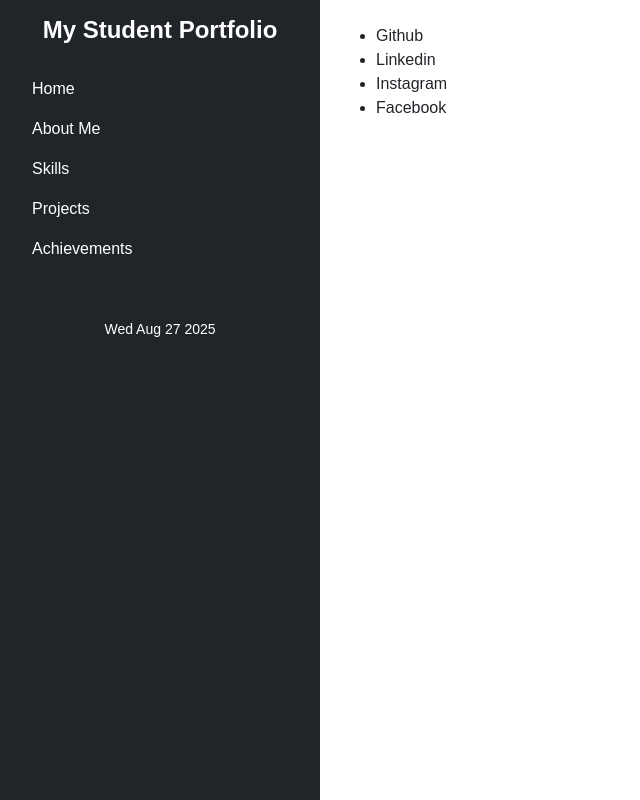
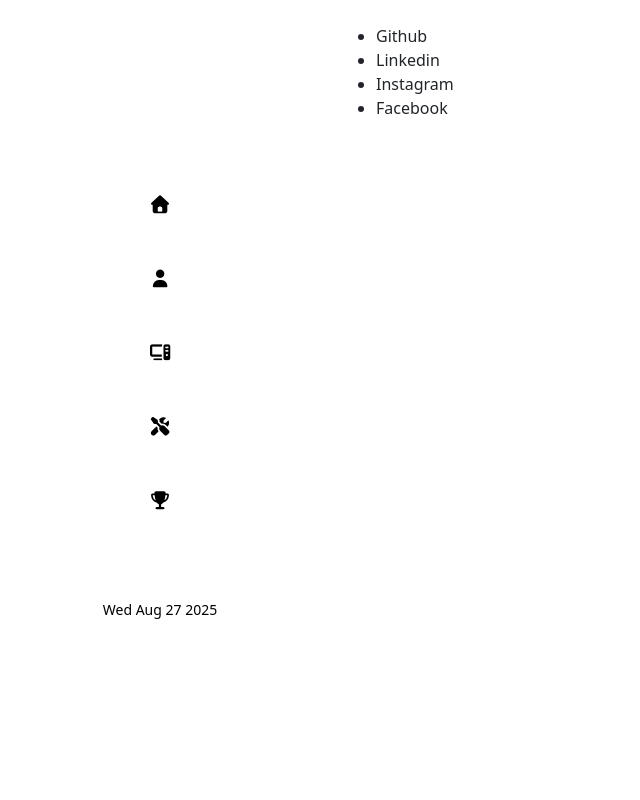
Before and after one commit to 2BYYYY/CBAD_Portfolio, a PHP site: page /about.php in a window 1280 px wide. Shown: the whole page, without its empty margins (0-640 px from the left). Run offline with PHP 8.4, Linux system fonts and the light colour scheme; some libraries are stand-ins or nearby versions.

Commit message:
final nav

```diff
--- a/menu.php
+++ b/menu.php
@@ -8,52 +8,71 @@
         <meta charset="UTF-8">
         <meta name="viewport" content="width=device-width, initial-scale=1.0">
         <title>Document</title>
+        <link rel="stylesheet" href="https://cdnjs.cloudflare.com/ajax/libs/font-awesome/7.0.0/css/all.min.css" integrity="sha512-DxV+EoADOkOygM4IR9yXP8Sb2qwgidEmeqAEmDKIOfPRQZOWbXCzLC6vjbZyy0vPisbH2SyW27+ddLVCN+OMzQ==" crossorigin="anonymous" referrerpolicy="no-referrer" />
     </head>
     <body>
-        <button class="btn btn-dark d-md-none" style="width:50px; height:50px; " type="button" data-bs-toggle="offcanvas" data-bs-target="#offcanvasSidebar">
+        <button class="btn d-md-none" style="width:50px; height:50px;" type="button" data-bs-toggle="offcanvas" data-bs-target="#offcanvasSidebar">
         ☰
         </button>
 
         <!-- Desktop -->
-        <div class="col-sm-3 bg-dark text-white p-3 d-none d-md-block" id="sidebar">
-            <h2 class="text-center"><?php echo $siteTitle; ?></h2>
-            <ul class="nav flex-column mt-4">
-                <li class="nav-item"><a href="index.php" class="nav-link text-white">Home</a></li>
-                <li class="nav-item"><a href="about.php" class="nav-link text-white">About Me</a></li>
-                <li class="nav-item"><a href="skills.php" class="nav-link text-white">Skills</a></li>
-                <li class="nav-item"><a href="projects.php" class="nav-link text-white">Projects</a></li>
-                <li class="nav-item"><a href="achievements.php" class="nav-link text-white">Achievements</a></li>
-            </ul>
+        <div class="col-sm-3 text-black p-5 d-md-flex d-none flex-column justify-content-center align-items-center" id="sidebar">
+            <div class="d-flex flex-column align-items-start">
+                <a href="index.php" class="btn-expand btn mb-4">
+                    <span class="btn-icon"><i class="fa-solid fa-house"></i></span>
+                    <span class="btn-text">Home</span>
+                </a>
+                <a href="about.php" class="btn-expand btn mb-4">
+                    <span class="btn-icon"><i class="fa-solid fa-user"></i></span>
+                    <span class="btn-text">About Me</span>
+                </a>
+                <a href="skills.php" class="btn-expand btn mb-4">
+                    <span class="btn-icon"><i class="fa-solid fa-computer"></i></span>
+                    <span class="btn-text">Skills</span>
+                </a>
+                <a href="projects.php" class="btn-expand btn mb-4">
+                    <span class="btn-icon"><i class="fa-solid fa-screwdriver-wrench"></i></span>
+                    <span class="btn-text">Projects</span>
+                </a>
+                <a href="achievements.php" class="btn-expand btn mb-4">
+                    <span class="btn-icon"><i class="fa-solid fa-trophy"></i></span>
+                    <span class="btn-text">Achievements</span>
+                </a>
+            </div>
             <div class="mt-5 text-center">
                 <small id="D_date"></small>
             </div>
         </div>
 
         <!-- Mobile -->
-        <div class="offcanvas offcanvas-start bg-dark text-white" tabindex="-1" id="offcanvasSidebar">
+        <div class="offcanvas offcanvas-start text-white" style="width:200px;" id="offcanvasSidebar">
             <div class="offcanvas-header">
-                <h2 class="offcanvas-title"><?php echo $siteTitle; ?></h2>
-                <button type="button" class="btn-close btn-close-white" data-bs-dismiss="offcanvas"></button>
+                <button type="button" class="btn-close btn-close-black" data-bs-dismiss="offcanvas"></button>
             </div>
-            <div class="offcanvas-body">
-                <ul class="nav flex-column">
-                    <li class="nav-item"><a href="index.php" class="nav-link text-white">Home</a></li>
-                    <li class="nav-item"><a href="about.php" class="nav-link text-white">About Me</a></li>
-                    <li class="nav-item"><a href="skills.php" class="nav-link text-white">Skills</a></li>
-                    <li class="nav-item"><a href="projects.php" class="nav-link text-white">Projects</a></li>
-                    <li class="nav-item"><a href="achievements.php" class="nav-link text-white">Achievements</a></li>
-                </ul>
-
-                <div class="mt-5 text-center">
+            <div class="btn-ne offcanvas-body d-flex flex-column align-items-center">
+                <a href="index.php" class="btn mb-5">
+                    <span class="btn-icon-m"><i class="fa-solid fa-house"></i></span>
+                </a>
+                <a href="about.php" class="btn mb-5">
+                    <span class="btn-icon-m"><i class="fa-solid fa-user"></i></span>
+                </a>
+                <a href="skills.php" class="btn mb-5">
+                    <span class="btn-icon-m"><i class="fa-solid fa-computer"></i></span>
+                </a>
+                <a href="projects.php" class="btn mb-5">
+                    <span class="btn-icon-m"><i class="fa-solid fa-screwdriver-wrench"></i></span>
+                </a>
+                <a href="achievements.php" class="btn mb-5">
+                    <span class="btn-icon-m"><i class="fa-solid fa-trophy"></i></span>
+                </a>
+                <div class="mt-3 text-center text-black">
                     <small id="M_date"></small>
                 </div>
             </div>
-
         </div>
-
         <script>
+            document.getElementById("D_date").innerHTML = new Date().toDateString();
             document.getElementById("M_date").innerHTML = new Date().toDateString();
-            document.getElementById("D_date").innerHTML = new Date().toDateString();
         </script>
     </body>
 </html>
--- a/style.css
+++ b/style.css
@@ -1,17 +1,70 @@
-body {
-    font-family: Arial, sans-serif;
+#sidebar {
+    min-height: 100vh;
+    display: flex;
+    flex-direction: column;
+    align-items: center;
+    box-sizing: border-box;
+    padding-top: 40px;
 }
 
-#sidebar {
-    min-height: 100vh;
+.btn-expand {
+    box-sizing: border-box;
+    display: flex;
+    align-items: center;
+    justify-content: center;
+    width: 100px;
+    height: 50px;
+    background: #ffffff;
+    color: #000000;
+    text-decoration: none;
+    margin-bottom: 16px;
+    overflow: hidden;
+    transition: width 0.3s ease, border-radius 0.3s ease, justify-content 0.3s ease;
 }
 
-#sidebar h2 {
-    font-size: 1.5rem;
-    font-weight: bold;
+.btn-icon {
+    display: flex;
+    align-items: center;
+    justify-content: center;
+    font-size: 18px;
+    flex-shrink: 0;
+    width: 50px;
+    height: 50px;
+    transition: all 0.3s ease;
 }
 
-.nav-link:hover {
-    background-color: #495057;
-    border-radius: 5px;
+.btn-text {
+    opacity: 0;
+    margin-left: 0;
+    white-space: nowrap;
+    max-width: 0;
+    overflow: hidden;
+    transition:
+    opacity 0.3s ease,
+    max-width 0.3s ease,
+    margin-left 0.3s ease;
+    font-weight: 500;
 }
+
+.btn-expand:hover {
+    width: 200px;
+    border-radius: 25px;
+    justify-content: flex-start;
+    padding-left: 10px;
+    background: #000000;
+    justify-content: center;
+}
+
+.btn-expand:hover .btn-icon {
+    width: 30px;
+    height: 30px;
+    margin-left: 5px;
+    color: #ffffff;
+}
+
+.btn-expand:hover .btn-text {
+    opacity: 1;
+    margin-left: 8px;
+    max-width: 140px;
+    color: #ffffff;
+}
```
